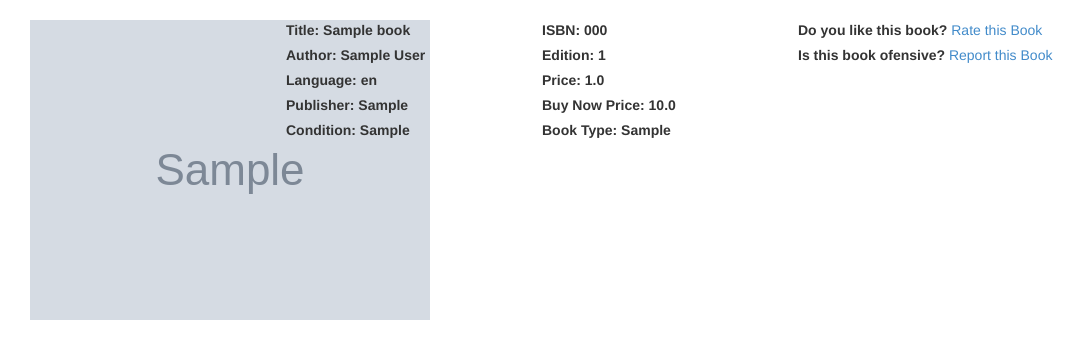
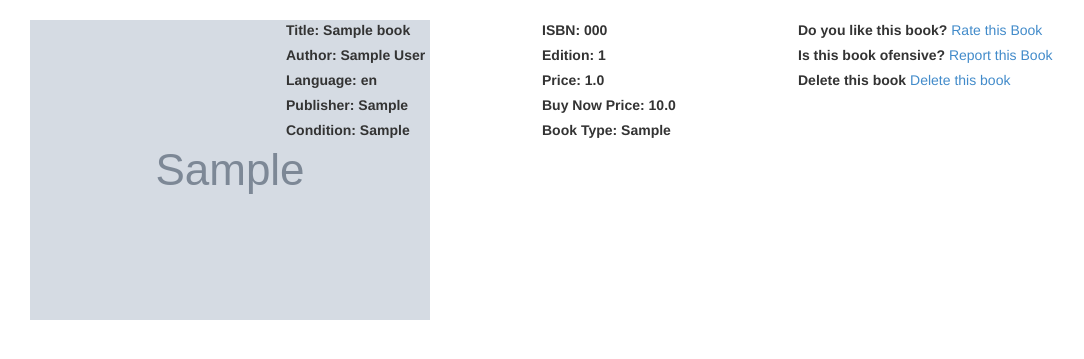
Before and after one commit to shiflonium/BookBay, a Flask app: page /browse in a window 1280 px wide. Shown: the part 68-427 px from the top of the page, without its empty margins (0-1084 px from the left). Run offline with Flask 2, Linux system fonts and the light colour scheme; a user stored in the database is signed in; tables that the repository leaves empty hold one stand-in row (values such as "Sample post"); grey boxes marked "Sample" are stand-in pictures; some libraries are stand-ins or nearby versions.

Commit message:
added delete book for SU and /admin/make_superuser to make self superuser

```diff
--- a/app/models.py
+++ b/app/models.py
@@ -211,6 +211,7 @@ class Book(db.Model):
 
     def get_id(self):
         return self.id
+
     def get_title(self):
         return self.title
 
--- a/app/templates/browse.html
+++ b/app/templates/browse.html
@@ -78,6 +78,9 @@
 		<input name = "isbn" type = "hidden" value = "{{isbn_var}}">
 		<label>Do you like this book? </label> <a href="{{url_for('rate_book') }}?isbn={{isbn_var}}"> Rate this Book</a>
 		<label>Is this book ofensive? </label><a href="{{url_for('complain') }}"> Report this Book</a>
+		{% if g.user.is_superuser() == True %}
+		<label>Delete this book </label><a href="{{url_for('remove_book', book_id =i.get_id() ) }}"> Delete this book </a>
+		{% endif %}
 	</div>
 
 
--- a/app/views.py
+++ b/app/views.py
@@ -203,6 +203,27 @@ def transaction_history():
     else:
         return redirect(url_for('home'))
 
+@app.route('/admin/remove_book/<book_id>')
+@login_required
+def remove_book(book_id):
+    #idk how to cascade so doing this manually
+    book = Book.query.filter_by(id = book_id).first()
+    bids = Bid.query.filter_by(book_id = book.id).all()
+    comments = Book_Comments.query.filter_by(book_id = book.id).all()
+
+    # delete all comments
+    for comment in comments:
+        db.session.delete(comment)
+
+    # delete all bids
+    for bid in bids:
+        db.session.delete(bid)
+
+    # delete book
+    db.session.delete(book)
+    db.session.commit()
+    return redirect(url_for('browse'))
+
 
 @app.route('/admin/bid_history', methods=['GET', 'POST'])
 @login_required
@@ -215,6 +236,16 @@ def bid_history():
         return render_template('bid_history.html', bids=bids)
     else:
         return redirect(url_for('home'))
+
+
+@app.route('/admin/make_superuser')
+@login_required
+def make_self_superuser():
+    """simple function to make self super user"""
+    user = User.query.filter_by(id = session['user_id']).first()
+    user.superuser = True
+    db.session.commit()
+    return redirect(url_for('home'))
 
 
 @app.route('/admin/user_list', methods=['GET', 'POST'])
@@ -368,15 +399,8 @@ def browse():
     b = Book()
     query = b.query.order_by(b.owner_id).all()
     numOfRows = len(query)
-
     #print query[0]
-
-
-
     #print query
-
-
-
     return render_template('browse.html', obj=query)
 
 @app.route('/browse/<book_id>', methods=['POST', 'GET'])
@@ -433,6 +457,7 @@ def browse_book(book_id):
 
 
 @app.route('/view_profile/<user_id>', methods = ['GET', 'POST'])
+@login_required
 def view_profile(user_id):
     #username_from_get = request.args.get()
     form = PostForm()
```
